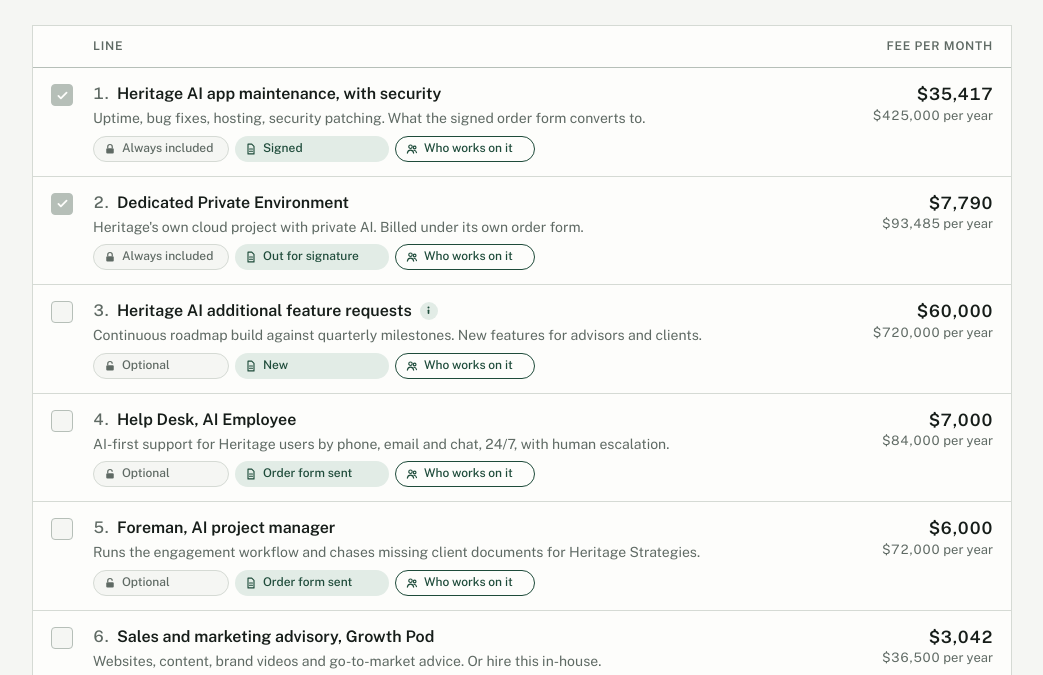
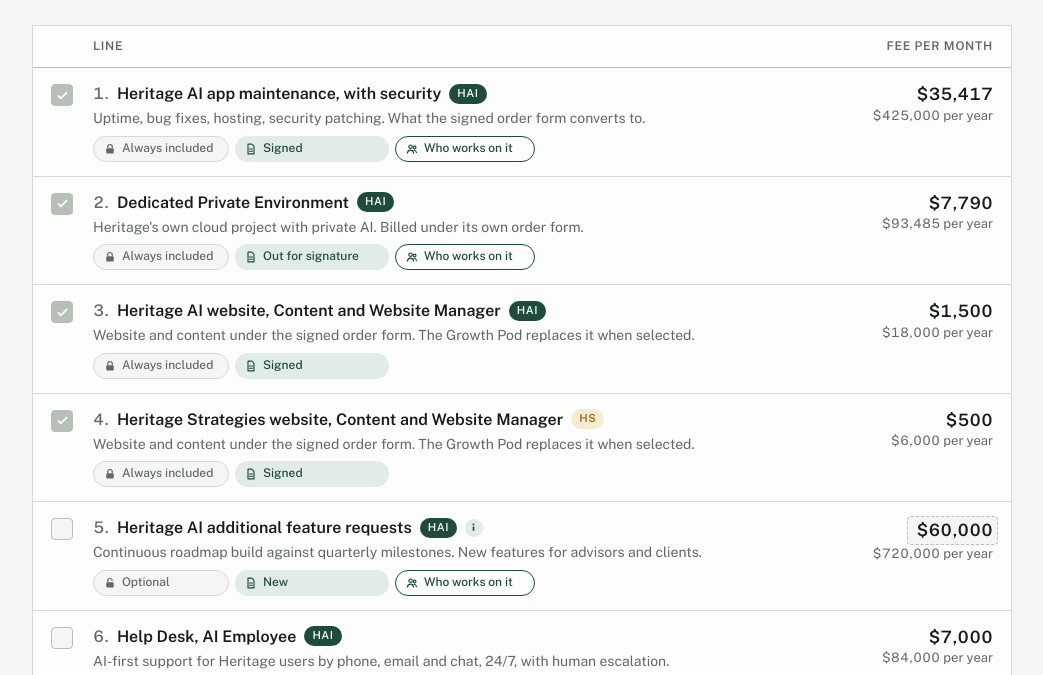
Before and after one commit to svenboettger-supernal/svenboettger-supernal.github.io, a plain HTML site: page index.html in a window 1280 px wide. Shown: the part 109-784 px from the top of the page, without its empty margins (118-1161 px from the left). Drawn offline with nearby package versions, Linux system fonts and the light colour scheme; no server answers.

Commit message:
Entity pills (HAI/HS), signed website order forms as fixed lines replaced by the Growth Pod, editable feature-request fee
Co-Authored-By: Claude Fable 5.2 <noreply@anthropic.com>

```diff
--- a/index.html
+++ b/index.html
@@ -64,6 +64,16 @@ header .lead p{font-size:16px}
 .what{min-width:0;display:grid;gap:3px}
 .what b{font-weight:600;font-size:16px;display:flex;align-items:center;gap:8px;flex-wrap:wrap}
 .what .no{color:var(--muted);font-weight:500;font-variant-numeric:tabular-nums;flex:none}
+.co{display:inline-flex;align-items:center;height:20px;padding:0 8px;border-radius:999px;font-size:11px;font-weight:600;letter-spacing:.05em;flex:none}
+.co.ai{background:var(--accent);color:var(--accent-ink)}
+.co.strategies{background:var(--warn-soft);color:var(--warn)}
+.cos{display:inline-flex;gap:6px;flex:none}
+.line.replaced .what .nm,.line.replaced .what .no,.line.replaced .price>span{text-decoration:line-through;color:var(--muted)}
+.line.locked.replaced .box svg{opacity:0}
+.fee-in{font:inherit;font-weight:600;font-size:17px;font-variant-numeric:tabular-nums;color:var(--ink);text-align:right;width:8.5ch;padding:1px 4px;margin-right:-5px;border:1px dashed var(--line-strong);border-radius:4px;background:var(--bg)}
+.fee-in:hover{border-color:var(--accent)}
+.fee-in:focus-visible{outline:2px solid var(--accent);outline-offset:1px;border-style:solid}
+@media print{.fee-in{border-color:transparent;background:transparent}}
 .ibtn{width:18px;height:18px;border-radius:50%;border:0;background:var(--accent-soft);color:var(--accent);cursor:pointer;padding:0;display:inline-grid;place-items:center;flex:none}
 .ibtn svg{width:11px;height:11px;display:block}
 .ibtn:hover,.ibtn[aria-expanded="true"]{background:var(--accent);color:var(--accent-ink)}
@@ -288,7 +298,9 @@ details.grp li .ref{color:var(--muted);display:inline-block;min-width:34px;margi
   const LINES=[
     {id:"maintenance",name:"Heritage AI app maintenance, with security",sub:"Uptime, bug fixes, hosting, security patching. What the signed order form converts to.",locked:true,def:true,fee:35417,yearly:425000,status:"Signed"},
     {id:"dpe",name:"Dedicated Private Environment",sub:"Heritage's own cloud project with private AI. Billed under its own order form.",locked:true,def:true,fee:7790,yearly:93485,status:"Out for signature",parent:"maintenance"},
-    {id:"development",name:"Heritage AI additional feature requests",sub:"Continuous roadmap build against quarterly milestones. New features for advisors and clients.",def:false,fee:60000,status:"New",note:"At $60,000 per month this is the same bucket of energy as the Advanced tier of the signed order form: about three new features a month, on top of maintenance."},
+    {id:"web-ai",name:"Heritage AI website, Content and Website Manager",sub:"Website and content under the signed order form. The Growth Pod replaces it when selected.",locked:true,def:true,fee:1500,status:"Signed",co:"ai",replacedBy:"growth"},
+    {id:"web-hs",name:"Heritage Strategies website, Content and Website Manager",sub:"Website and content under the signed order form. The Growth Pod replaces it when selected.",locked:true,def:true,fee:500,status:"Signed",co:"strategies",replacedBy:"growth"},
+    {id:"development",name:"Heritage AI additional feature requests",sub:"Continuous roadmap build against quarterly milestones. New features for advisors and clients.",def:false,fee:60000,editable:true,status:"New",note:"At $60,000 per month this is the same bucket of energy as the Advanced tier of the signed order form: about three new features a month, on top of maintenance."},
     {id:"helpdesk",name:"Help Desk, AI Employee",sub:"AI-first support for Heritage users by phone, email and chat, 24/7, with human escalation.",def:false,fee:7000,status:"Order form sent"},
     {id:"foreman",name:"Foreman, AI project manager",sub:"Runs the engagement workflow and chases missing client documents for Heritage Strategies.",def:false,fee:6000,status:"Order form sent",co:"strategies"},
     {id:"growth",name:"Sales and marketing advisory, Growth Pod",sub:"Websites, content, brand videos and go-to-market advice. Or hire this in-house.",subs:{ai:"Website, content, brand videos and go-to-market advice. Or hire this in-house.",strategies:"Website."},def:false,fee:3042,yearly:36500,status:"Order forms signed",split:{strategies:500}}
@@ -306,14 +318,20 @@ details.grp li .ref{color:var(--muted);display:inline-block;min-width:34px;margi
   const yearOf=l=>{ const y=l.yearly||l.fee*12; return !l.split||view==="all"?y:view==="strategies"?l.split.strategies*12:y-l.split.strategies*12; };
   const subOf=l=>(l.subs&&l.subs[view])||l.sub;
   const fteIn=l=>fteOf(l.id)*feeOf(l)/l.fee;
-  for(const l of LINES) sel[l.id]=l.def;
+  for(const l of LINES){ sel[l.id]=l.def; l.fee0=l.fee; }
+  /* a signed line that a subscription replaces drops out (struck through) while that subscription is ticked */
+  const replaced=l=>!!(l.replacedBy&&sel[l.replacedBy]);
+  const active=l=>!!sel[l.id]&&!replaced(l);
+  const cosOf=l=>l.split?(view==="all"?["ai","strategies"]:[view]):[l.co||"ai"];
+  const CO={ai:["HAI","Heritage AI"],strategies:["HS","Heritage Strategies"]};
   function load(){
-    try{ const s=JSON.parse(localStorage.getItem("hof-state-v4")||"null"); if(s&&s.sel) for(const l of LINES) if(!l.locked&&typeof s.sel[l.id]==="boolean") sel[l.id]=s.sel[l.id]; if(s&&["all","ai","strategies"].includes(s.view)) view=s.view; }catch(_){}
+    try{ const s=JSON.parse(localStorage.getItem("hof-state-v4")||"null"); if(s&&s.sel) for(const l of LINES) if(!l.locked&&typeof s.sel[l.id]==="boolean") sel[l.id]=s.sel[l.id]; if(s&&["all","ai","strategies"].includes(s.view)) view=s.view;
+      if(s&&s.fees) for(const l of LINES) if(l.editable&&Number.isFinite(s.fees[l.id])&&s.fees[l.id]>=0) l.fee=s.fees[l.id]; }catch(_){}
     /* a shared link never carries a selection: strip any old hash so every first open starts with the locked lines only */
     if(location.hash){ try{ history.replaceState(null,"",location.pathname+location.search); }catch(_){} }
   }
   function persist(){
-    try{ localStorage.setItem("hof-state-v4",JSON.stringify({sel,view})); }catch(_){}
+    try{ localStorage.setItem("hof-state-v4",JSON.stringify({sel,view,fees:Object.fromEntries(LINES.filter(l=>l.editable).map(l=>[l.id,l.fee]))})); }catch(_){}
   }
 
 
@@ -328,11 +346,12 @@ details.grp li .ref{color:var(--muted);display:inline-block;min-width:34px;margi
       const box=document.createElement("button"); box.type="button"; box.className="box"; box.innerHTML=CHECK; box.setAttribute("aria-label",(l.locked?"Included: ":"Include ")+l.name); box.disabled=!!l.locked;
       box.addEventListener("click",()=>{ sel[l.id]=!sel[l.id]; paint(); persist(); track("select",{line:l.id,on:sel[l.id]}); });
       const what=document.createElement("div"); what.className="what";
-      const b=document.createElement("b"); const no=document.createElement("span"); no.className="no"; no.textContent=(idx+1)+"."; b.append(no,document.createTextNode(l.name));
+      const b=document.createElement("b"); const no=document.createElement("span"); no.className="no"; no.textContent=(idx+1)+"."; const nm=document.createElement("span"); nm.className="nm"; nm.textContent=l.name; b.append(no,nm);
+      { const cs=document.createElement("span"); cs.className="cos"; cs.id="cos-"+l.id; b.appendChild(cs); }
       if(l.note){ const ib=document.createElement("button"); ib.type="button"; ib.className="ibtn"; ib.id="note-"+l.id; ib.setAttribute("aria-label","About "+l.name); ib.setAttribute("aria-expanded","false"); ib.innerHTML='<svg viewBox="0 0 12 12" aria-hidden="true"><circle cx="6" cy="2.6" r="1.1" fill="currentColor"/><rect x="5.1" y="4.8" width="1.8" height="5" rx=".9" fill="currentColor"/></svg>';
         const np=document.createElement("div"); np.className="pop notepop"; np.hidden=true; np.id="notepop-"+l.id;
         ib.addEventListener("click",ev=>{ ev.stopPropagation(); const open=np.hidden; closePops(); if(open){ np.innerHTML=""; const d=document.createElement("div"); d.textContent=l.note; np.appendChild(d); np.hidden=false; ib.setAttribute("aria-expanded","true"); } });
-        np.addEventListener("click",ev=>ev.stopPropagation()); const wrap=document.createElement("span"); wrap.className="ibwrap"; wrap.append(ib,np); b.appendChild(wrap); }
+        np.addEventListener("click",ev=>ev.stopPropagation()); const wrap=document.createElement("span"); wrap.className="ibwrap"; wrap.id="notewrap-"+l.id; wrap.append(ib,np); b.appendChild(wrap); }
       const s=document.createElement("small"); s.id="sub-"+l.id; s.textContent=l.sub;
       const tags=document.createElement("div"); tags.className="tags";
       const I_LOCK='<svg viewBox="0 0 16 16" aria-hidden="true"><rect x="3" y="7" width="10" height="7" rx="1.5" fill="currentColor"/><path d="M5 7V5a3 3 0 0 1 6 0v2" fill="none" stroke="currentColor" stroke-width="1.6"/></svg>';
@@ -346,7 +365,7 @@ details.grp li .ref{color:var(--muted);display:inline-block;min-width:34px;margi
       const pop=document.createElement("div"); pop.className="pop"; pop.hidden=true; pop.id="pop-"+l.id;
       info.addEventListener("click",ev=>{ ev.stopPropagation(); const open=pop.hidden; closePops(); if(open){ pop.hidden=false; info.setAttribute("aria-expanded","true"); } });
       pop.addEventListener("click",ev=>ev.stopPropagation());
-      tags.appendChild(info);
+      if(FTE[l.id]) tags.appendChild(info);
       what.append(b,s,tags);
       const right=document.createElement("div"); right.className="right";
       const price=document.createElement("div"); price.className="price"; price.id="price-"+l.id;
@@ -361,10 +380,18 @@ details.grp li .ref{color:var(--muted);display:inline-block;min-width:34px;margi
   function paintLines(){
     let month=0, fte=0;
     for(const l of LINES){
-      const on=!!sel[l.id]; const row=$("line-"+l.id);
-      row.classList.toggle("on",on); row.classList.toggle("off",!on); row.hidden=!inView(l); $("sub-"+l.id).textContent=subOf(l);
+      const on=active(l); const row=$("line-"+l.id);
+      row.classList.toggle("on",on); row.classList.toggle("off",!on); row.classList.toggle("replaced",replaced(l)); row.hidden=!inView(l); $("sub-"+l.id).textContent=subOf(l);
+      { const cs=$("cos-"+l.id); cs.innerHTML=""; for(const c of cosOf(l)){ const t=document.createElement("span"); t.className="co "+c; t.textContent=CO[c][0]; t.title=CO[c][1]; cs.appendChild(t); } }
+      { const nw=$("notewrap-"+l.id); if(nw) nw.hidden=l.fee!==l.fee0; }
       const p=feeOf(l);
-      $("price-"+l.id).innerHTML=""; const pv=document.createElement("span"); pv.textContent=money(p); $("price-"+l.id).appendChild(pv);
+      $("price-"+l.id).innerHTML="";
+      if(l.editable){ const inp=document.createElement("input"); inp.type="text"; inp.inputMode="numeric"; inp.className="fee-in"; inp.value=money(p); inp.setAttribute("aria-label","Fee per month for "+l.name);
+        inp.addEventListener("focus",()=>inp.select());
+        inp.addEventListener("keydown",ev=>{ if(ev.key==="Enter") inp.blur(); });
+        inp.addEventListener("change",()=>{ const n=parseInt(inp.value.replace(/[^0-9]/g,""),10); if(Number.isFinite(n)){ l.fee=n; persist(); track("fee",{line:l.id,fee:n}); } paint(); });
+        $("price-"+l.id).appendChild(inp); }
+      else { const pv=document.createElement("span"); pv.textContent=money(p); $("price-"+l.id).appendChild(pv); }
       { const sm=document.createElement("small"); sm.textContent=money(yearOf(l))+" per year"; $("price-"+l.id).appendChild(sm); }
       /* popover */
       const pop=$("pop-"+l.id); pop.innerHTML="";
@@ -380,7 +407,7 @@ details.grp li .ref{color:var(--muted);display:inline-block;min-width:34px;margi
     }
     const people=Math.ceil(fte-1e-9); TOT={month,year:month*12,people};
     $("t-month").textContent=money(month); $("t-year").textContent=money(month*12)+" per year";
-    { const base=LINES.filter(l=>l.locked&&inView(l)); const by=base.reduce((a,l)=>a+(l.yearly||l.fee*12),0);
+    { const base=LINES.filter(l=>(l.id==="maintenance"||l.id==="dpe")&&inView(l)); const by=base.reduce((a,l)=>a+(l.yearly||l.fee*12),0);
       $("t-people").textContent=base.length?"Maintenance and DPE: "+money(by)+" per year":""; }
     document.querySelectorAll(".seg button").forEach(b=>b.setAttribute("aria-pressed",String(b.dataset.view===view)));
     document.querySelector("section.book").hidden=view==="strategies";
@@ -489,7 +516,7 @@ details.grp li .ref{color:var(--muted);display:inline-block;min-width:34px;margi
   const cap=name=>(window.claude&&typeof window.claude.use==="function")?window.claude.use(name).catch(()=>null):Promise.resolve(null);
   const uidP=cap("user").then(u=>u?u.id():null).catch(()=>null);
   const sid=(()=>{ try{ let v=localStorage.getItem("hof-sid"); if(!v){ v=Math.random().toString(36).slice(2,10)+Date.now().toString(36); localStorage.setItem("hof-sid",v); } return v; }catch(_){ return "s"+Date.now().toString(36); } })();
-  const selected=()=>LINES.filter(l=>sel[l.id]).map(l=>l.id);
+  const selected=()=>LINES.filter(active).map(l=>l.id);
   let IGNORE=false;
   try{ const h=(location.hash||"").toLowerCase(); if(h==="#ignore"){ localStorage.setItem("hof-ignore","1"); } else if(h==="#track"){ localStorage.removeItem("hof-ignore"); } IGNORE=localStorage.getItem("hof-ignore")==="1"; }catch(_){}
   async function track(ev,extra){
@@ -504,7 +531,7 @@ details.grp li .ref{color:var(--muted);display:inline-block;min-width:34px;margi
   }
 
   /* ---------- proposal PDF: only the lines ticked ---------- */
-  const refCode=()=>{ const bits=LINES.map(l=>sel[l.id]?"1":"0").join(""); return "HP-"+parseInt(bits,2).toString(36).toUpperCase()+"-"+Date.now().toString(36).toUpperCase().slice(-5); };
+  const refCode=()=>{ const bits=LINES.map(l=>active(l)?"1":"0").join(""); return "HP-"+parseInt(bits,2).toString(36).toUpperCase()+"-"+Date.now().toString(36).toUpperCase().slice(-5); };
   function buildPdf(ref){
     const J=window.jspdf&&window.jspdf.jsPDF; if(!J) return null;
     const doc=new J({unit:"mm",format:"letter"}); const W=215.9, M=18, CW=W-2*M; let y=M;
@@ -520,14 +547,14 @@ details.grp li .ref{color:var(--muted);display:inline-block;min-width:34px;margi
     doc.setDrawColor(...INK); doc.setLineWidth(.5); doc.line(M,y,W-M,y); y+=5.5;
     txt("LINE",M,y,{size:8,bold:true,color:MUTED}); txt("FEE PER MONTH",W-M-32,y,{size:8,bold:true,color:MUTED,align:"right"}); txt("PER YEAR",W-M,y,{size:8,bold:true,color:MUTED,align:"right"}); y+=3;
     doc.setDrawColor(...LINE); doc.setLineWidth(.3); doc.line(M,y,W-M,y); y+=6.5;
-    const on=LINES.filter(l=>sel[l.id]&&inView(l));
+    const on=LINES.filter(l=>active(l)&&inView(l));
     for(const l of on){
       const nameW=CW-70;
       const nl=wrap((LINES.indexOf(l)+1)+". "+l.name,nameW,11.5); txt(nl,M,y,{size:11.5,bold:true});
       txt(money(feeOf(l)),W-M-32,y,{size:11.5,bold:true,align:"right"}); txt(money(yearOf(l)),W-M,y,{size:10.5,color:MUTED,align:"right"});
       y+=nl.length*5.2;
       const sl=wrap(subOf(l),nameW,9.5); txt(sl,M,y,{size:9.5,color:MUTED}); y+=sl.length*4.3;
-      txt((l.locked?"Always included":"Selected")+"  ·  "+l.status+"  ·  "+fteIn(l).toFixed(1)+" full-time people",M,y,{size:8.5,color:ACC}); y+=4;
+      txt((l.locked?"Always included":"Selected")+"  ·  "+l.status+(FTE[l.id]?"  ·  "+fteIn(l).toFixed(1)+" full-time people":""),M,y,{size:8.5,color:ACC}); y+=4;
       doc.setDrawColor(...LINE); doc.line(M,y,W-M,y); y+=6.5;
     }
     /* totals */
@@ -535,12 +562,14 @@ details.grp li .ref{color:var(--muted);display:inline-block;min-width:34px;margi
     txt("TOTAL PER MONTH",M+6,y+8,{size:8,bold:true,color:MUTED});
     txt(money(TOT.month),W-M-6,y+13,{size:20,bold:true,align:"right"});
     txt(money(TOT.year)+" per year",W-M-6,y+20,{size:10.5,color:MUTED,align:"right"});
-    { const base=LINES.filter(l=>l.locked&&inView(l)); const by=base.reduce((a,l)=>a+(l.yearly||l.fee*12),0);
+    { const base=LINES.filter(l=>(l.id==="maintenance"||l.id==="dpe")&&inView(l)); const by=base.reduce((a,l)=>a+(l.yearly||l.fee*12),0);
       if(base.length){ txt("Maintenance and DPE: "+money(by)+" per year",W-M-6,y+25.5,{size:10.5,color:MUTED,align:"right"});
         txt("Maintenance and the Dedicated Private Environment are always included.",M+6,y+14,{size:9,color:MUTED}); } }
     txt("Fees are per month, billed monthly, from January 2027.",M+6,y+19,{size:9,color:MUTED});
     y+=38;
     const notOn=LINES.filter(l=>!sel[l.id]);
+    const repl=LINES.filter(l=>sel[l.id]&&replaced(l)&&inView(l));
+    if(repl.length){ txt("Replaced by the Growth Pod: "+repl.map(l=>l.name).join(", ")+".",M,y,{size:9,color:MUTED}); y+=6; }
     if(notOn.length){ txt("Not selected: "+notOn.map(l=>l.name).join(", ")+".",M,y,{size:9,color:MUTED}); y+=6; }
     /* footer */
     const fy=279.4-M+2;
```
